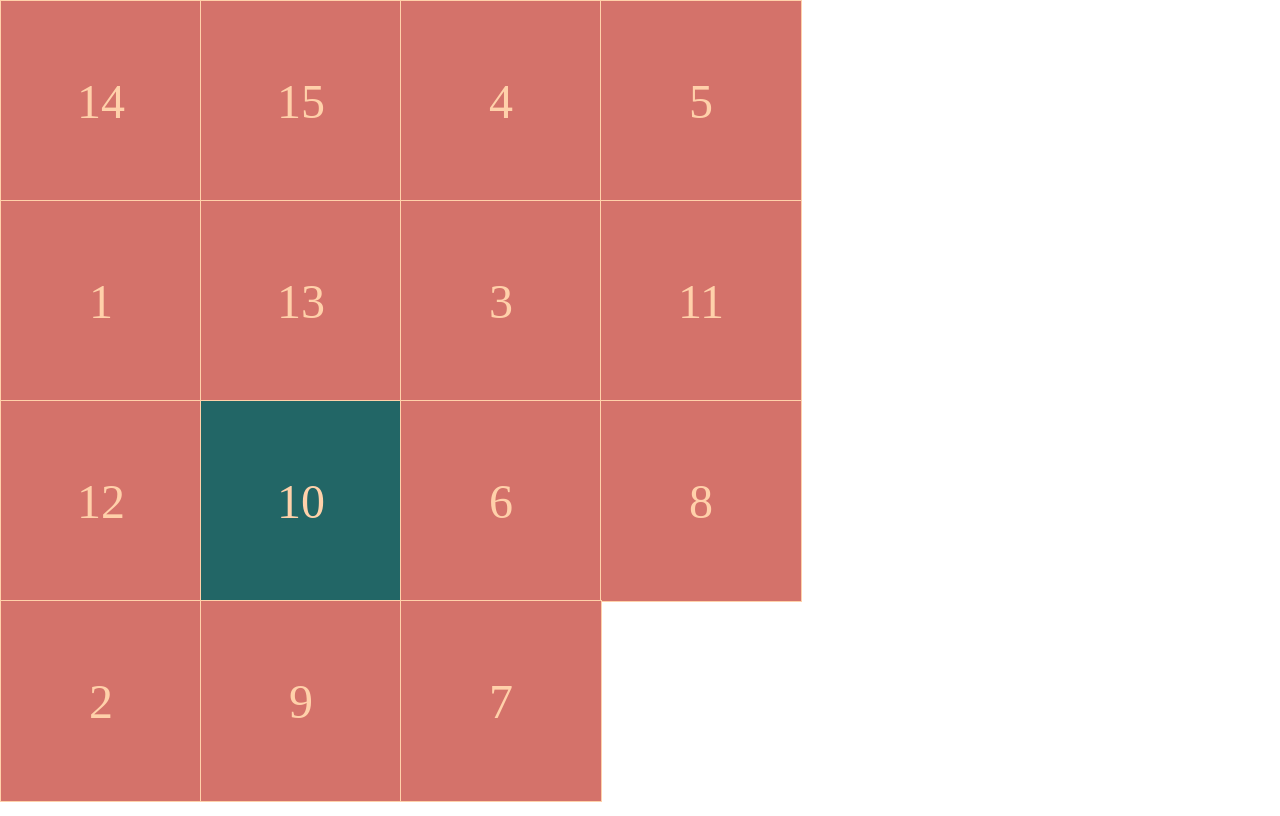
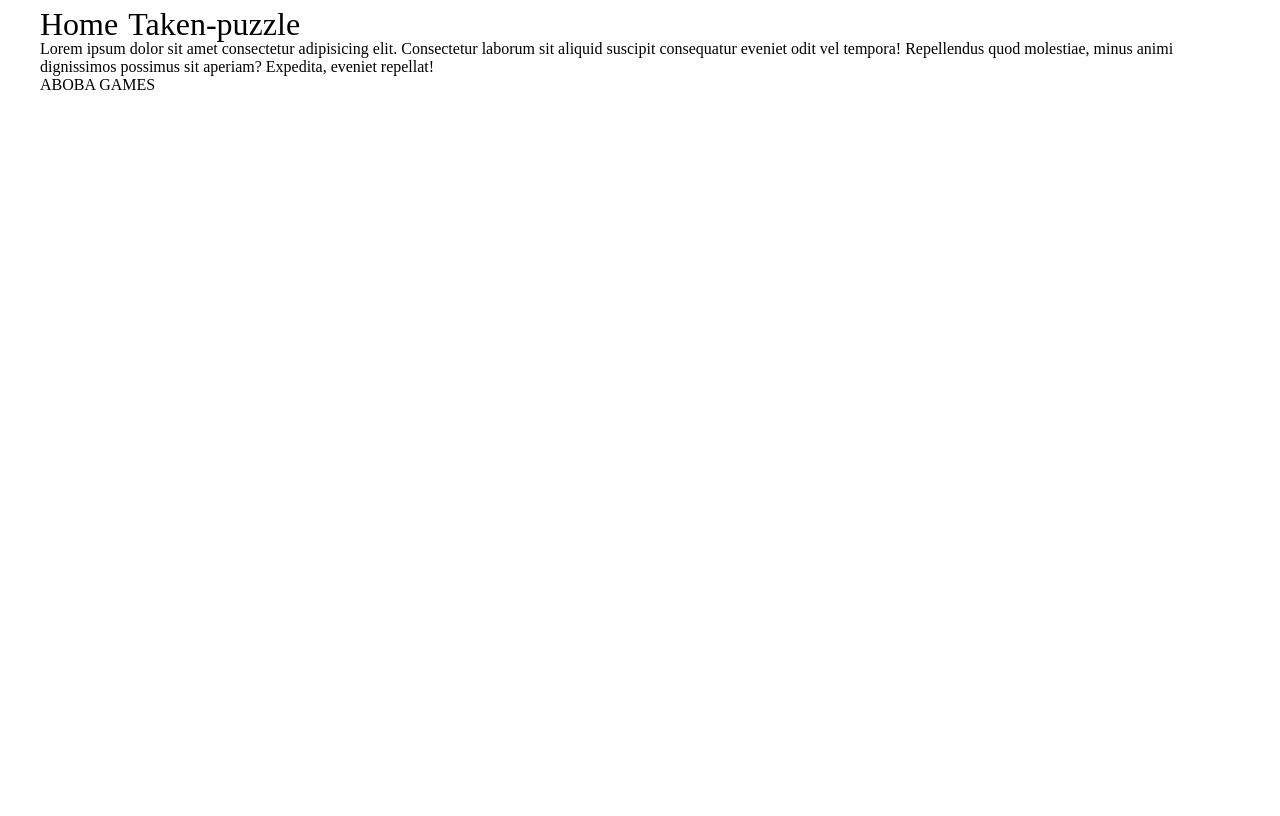
Before and after one commit to Dumetella/react-15game, a React (Create React App) app: page / in a window 1280 px wide. Built offline with nearby package versions, Linux system fonts and the light colour scheme.

Commit message:
swap to multiple games concept

```diff
--- a/package.json
+++ b/package.json
@@ -8,6 +8,7 @@
     "lodash": "^4.17.21",
     "react": "^17.0.2",
     "react-dom": "^17.0.2",
+    "react-router-dom": "^5.3.0",
     "react-scripts": "4.0.3",
     "styled-components": "^5.3.1"
   },
@@ -40,6 +41,7 @@
     "@types/node": "^16.9.1",
     "@types/react": "^17.0.21",
     "@types/react-dom": "^17.0.9",
+    "@types/react-router-dom": "^5.1.9",
     "@types/styled-components": "^5.1.14"
   }
 }
--- a/src/App.tsx
+++ b/src/App.tsx
@@ -1,16 +1,31 @@
 import React from 'react';
-import Game from './components/Game';
+import { BrowserRouter as Router, Switch, Route, Link } from 'react-router-dom'
+import Footer from './components/Footer';
 import Header from './components/Header';
+import Homepage from './pages/Homepage';
+import Takenpage from './pages/Takenpage';
+
+
 
 
 
 function App() {
 
   return (
-    <div className="app">
-      <Game size={4} />
-    </div>
+    <Router>
+      <div className="app">
+        <Header />
+        <Switch>
+          <Route exact path="/" component={Homepage} />
+          <Route path="/taken-game" component={Takenpage} />
+        </Switch>
+        <Footer />
+      </div>
+    </Router>
   );
 }
 
 export default App;
+
+
+//<Route path="/dashboard" component={() => <Dashboard stuff={stuff} />} />
--- /dev/null
+++ b/src/components/Footer.tsx
@@ -0,0 +1,12 @@
+import React from 'react'
+import Container from '../ui/Container'
+
+export default function Footer() {
+    return (
+        <footer>
+            <Container>
+                ABOBA GAMES
+            </Container>
+        </footer>
+    )
+}
--- a/src/components/Grid.tsx
+++ b/src/components/Grid.tsx
@@ -23,16 +23,6 @@ function Grid(props: GridProps) {
 
 
 export default styled(Grid)`
-
- display: flex;
- flex-direction: column;
- align-items: center;
- justify-content: center;
- min-height: 800px;
-
-
-.grid__row {
-     margin: 0;
-     padding: 0;
- }
+ position: relative;
+ min-width: 400px;
  `
--- a/src/components/Header.tsx
+++ b/src/components/Header.tsx
@@ -1,9 +1,53 @@
 import React from 'react'
+import { Link } from 'react-router-dom'
+import Container from '../ui/Container'
+import styled from 'styled-components'
 
-export default function Header() {
+function Header(props: any) {
     return (
-        <header >
-
-        </header>
+        <nav className={props.className}>
+            <Container>
+                <div className="links__container">
+                    <ul className="links">
+                        <li className="links__item">
+                            <Link to="/">Home</Link>
+                        </li>
+                        <li className="links__item">
+                            <Link to="/taken-game">Taken-puzzle</Link>
+                        </li>
+                    </ul>
+                </div>
+            </Container>
+        </nav>
     )
 }
+
+
+export default styled(Header)`
+    width: 100%;
+    position: sticky;
+    top: 0px;
+    background-color: white;
+    z-index: 10;
+
+    .links {
+        display: flex;
+        padding: 0px 0px 0px 0px;
+        margin: 0px 0px 0px 0px;
+
+        .links__item {
+            list-style: none;
+            margin-right: 10px;
+            a {
+                text-decoration: none;
+                font-size: 2rem;
+                line-height: 32px;
+                color: black;
+                transition: 0.4s ease;
+            }
+            a:hover {
+                color:red;
+            }
+        }
+    }
+`
--- a/src/components/Game.tsx
+++ b/src/components/TakenGame.tsx
@@ -1,4 +1,5 @@
 import React, { useState } from 'react'
+import styled from 'styled-components';
 import { gameFactory } from '../helpers/gamefactory';
 import TileModel from '../model/TileModel'
 import Grid from './Grid'
@@ -8,18 +9,16 @@ import Grid from './Grid'
 
 interface GameProps {
     size: number
+    className?: string;
 }
 
-export default function Game(props: GameProps) {
+function TakenGame(props: GameProps) {
 
     const level = gameFactory(props.size);
     const originalLevel = level.slice();
 
     const [currentLevel, setCurrentLevel] = useState(originalLevel);
 
-    const onResetGameClick = () => {
-        setCurrentLevel(originalLevel);
-    }
 
     const onNewGameClick = () => {
         setCurrentLevel(gameFactory(4));
@@ -54,7 +53,7 @@ export default function Game(props: GameProps) {
     }
 
     return (
-        <div>
+        <div className={props.className}>
             <Grid
                 level={currentLevel}
                 onClick={(tile) => onClick(tile)}
@@ -62,3 +61,9 @@ export default function Game(props: GameProps) {
         </div>
     )
 }
+
+export default styled(TakenGame)`
+    display: flex;
+    justify-content: center;
+    margin-top: 100px;
+`
--- a/src/components/Tile.tsx
+++ b/src/components/Tile.tsx
@@ -21,20 +21,18 @@ function Tile(props: TileProps) {
 export default styled(Tile)`
 
     border: 1px solid #FFD1AA;
-    width: 200px;
-    height: 200px;
+    width: 99px;
+    height: 98px;
     position: absolute;
-    left: ${props => props.data.x * 200}px;
-    top: ${props => props.data.y * 200}px;
+    justify-content: center;
+    left: ${props => props.data.x * 100}px;
+    top: ${props => props.data.y * 100}px;
     cursor: pointer;
     background-color: ${props => props.correct ? '#226666' : '#D4726a'};
     transition-property: top, left, background-color;
     transition-duration: .300s;
     transition-timing-function: ease-in;
     display: ${props => props.data.value === -1 ? 'none' : 'flex'};
-    justify-content: center;
-    text-align: center;
-
 
     .tile__value {
         color: #FFD1AA;
@@ -44,5 +42,6 @@ export default styled(Tile)`
         display: flex;
         justify-content: center;
         align-items: center;
+        text-align: center;
     }
 `
--- /dev/null
+++ b/src/pages/Homepage.tsx
@@ -0,0 +1,20 @@
+import React from 'react'
+import Container from '../ui/Container'
+
+export default function Homepage() {
+    return (
+        <div>
+            <Container>
+                <div>
+                    Lorem ipsum dolor sit
+                    amet consectetur adipisicing elit.
+                    Consectetur laborum sit aliquid
+                    suscipit consequatur eveniet odit
+                    vel tempora!
+                    Repellendus quod molestiae, minus animi dignissimos possimus sit aperiam?
+                    Expedita, eveniet repellat!
+                </div>
+            </Container>
+        </div>
+    )
+}
--- /dev/null
+++ b/src/pages/Takenpage.tsx
@@ -0,0 +1,20 @@
+import React from 'react';
+import TakenGame from '../components/TakenGame';
+import Container from '../ui/Container';
+
+
+
+
+
+function Takenpage() {
+
+  return (
+    <div className="taken-puzzle" style={{ minHeight: 1000 }}>
+      <Container>
+        <TakenGame size={4} />
+      </Container>
+    </div>
+  );
+}
+
+export default Takenpage;
--- /dev/null
+++ b/src/ui/Container.tsx
@@ -0,0 +1,11 @@
+import styled from 'styled-components'
+
+
+const Container = styled.div`
+ max-width: 1200px;
+ margin-left: auto;
+ margin-right: auto;
+ `
+
+
+export default Container
```
Also changed, not shown: 1 other file (tests, documents, lock files or other folders).
